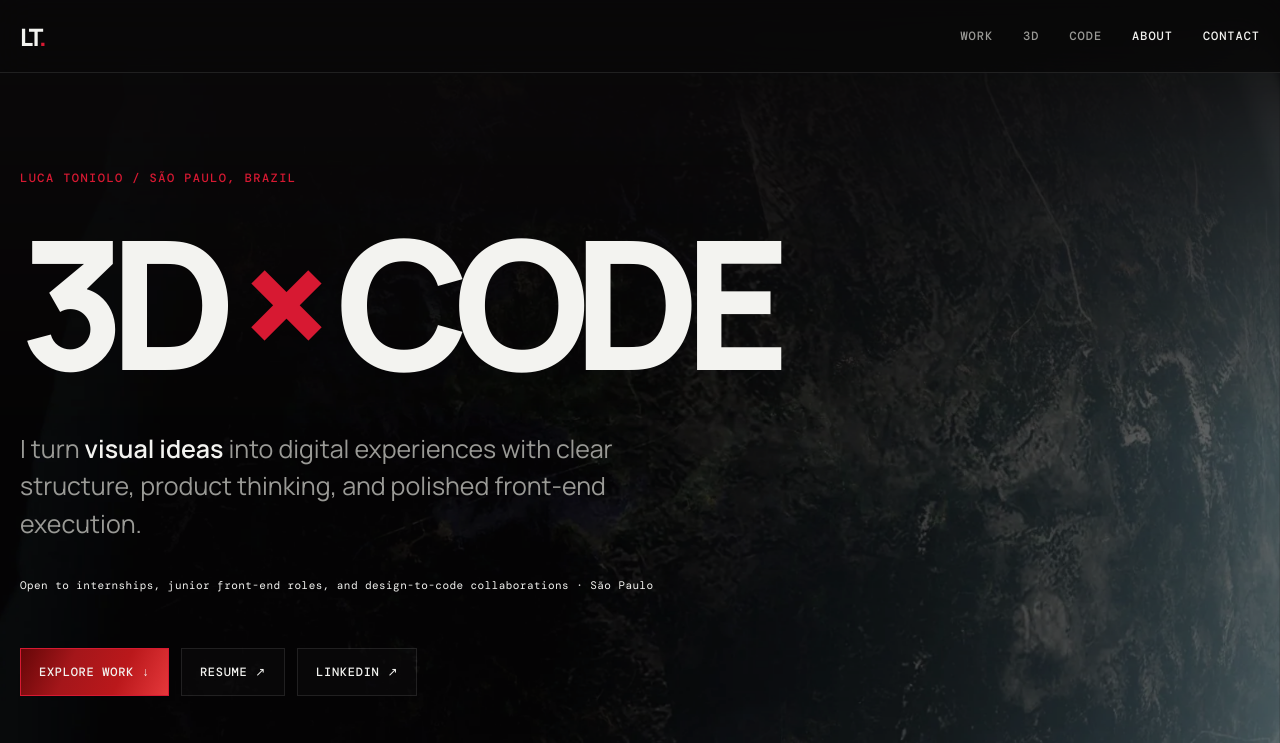
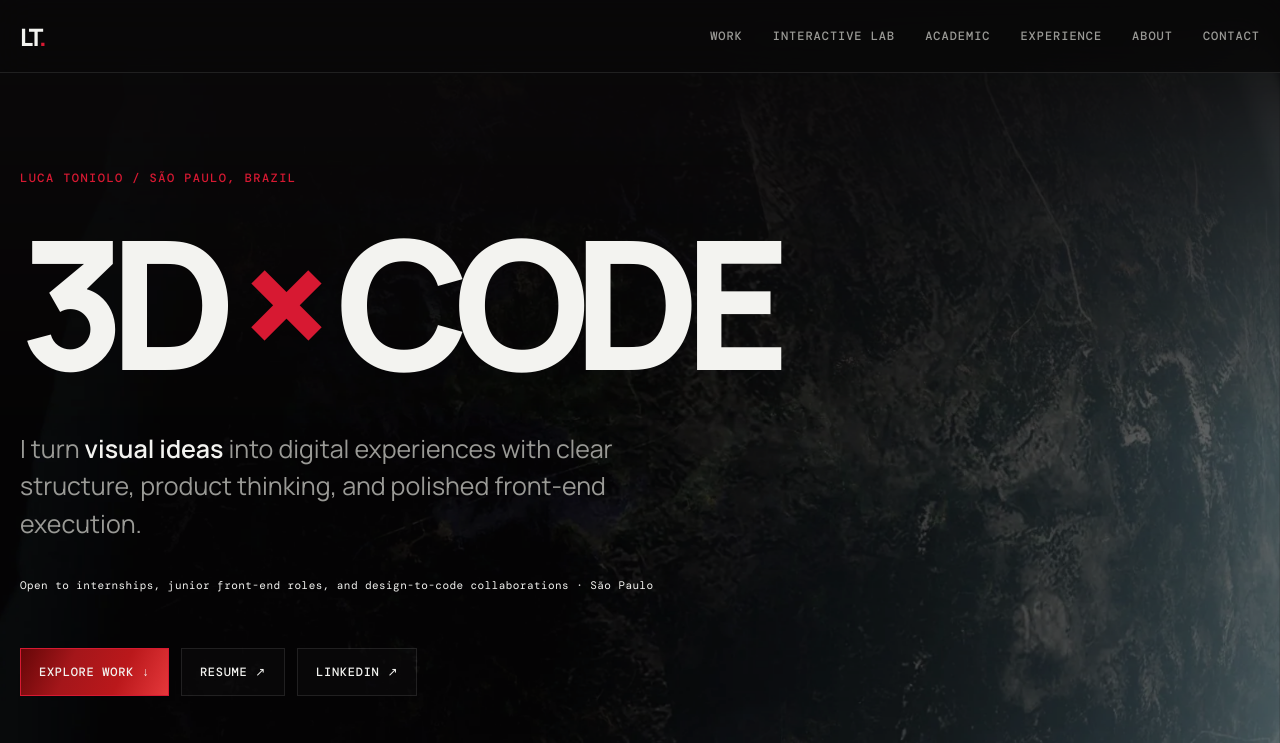
Before and after one commit to Lvc4br/LV_Portfolio, a React (Vite) app: page / in a window 1280 px wide. Shown: the top 743 px of the page. Built offline with nearby package versions, Linux system fonts and the light colour scheme; no server answers.

Commit message:
Wire multipage navigation and page routes

```diff
--- a/src/components/layout/Navbar.jsx
+++ b/src/components/layout/Navbar.jsx
@@ -2,14 +2,20 @@ import { useState } from "react";
 import { NavLink } from "react-router-dom";
 import tracker from "../../lib/analytics.js";
 
+const links = [
+  { to: "/work", label: "Work" },
+  { to: "/lab", label: "Interactive Lab" },
+  { to: "/academic", label: "Academic" },
+  { to: "/experience", label: "Experience" },
+  { to: "/about", label: "About" },
+  { to: "/contact", label: "Contact" },
+];
+
 export default function Navbar() {
   const [open, setOpen] = useState(false);
+  const closeMenu = () => setOpen(false);
 
-  const closeMenu = () => {
-    setOpen(false);
-  };
-
-  const goToContact = () => {
+  const handleContact = () => {
     tracker.track("contact_click");
     closeMenu();
   };
@@ -17,16 +23,24 @@ export default function Navbar() {
   return (
     <header className="nav">
       <div className="container nav__inner">
-        <NavLink className="nav__brand" to="/" end onClick={closeMenu} aria-label="LT. — Home">LT<span>.</span></NavLink>
-        <nav id="primary-navigation" className={open ? "nav__links is-open" : "nav__links"}>
-          <NavLink to="/work" end onClick={closeMenu}>Work</NavLink>
-          <NavLink to="/work/3d" onClick={closeMenu}>3D</NavLink>
-          <NavLink to="/work/code" onClick={closeMenu}>Code</NavLink>
-          <NavLink to="/" state={{ scrollTo: "about" }} onClick={closeMenu}>About</NavLink>
-          <NavLink to="/" state={{ scrollTo: "contact" }} onClick={goToContact}>Contact</NavLink>
+        <NavLink className="nav__brand" to="/" end onClick={closeMenu} aria-label="LT. — Home">
+          LT<span>.</span>
+        </NavLink>
+        <nav id="primary-navigation" className={open ? "nav__links is-open" : "nav__links"} aria-label="Main navigation">
+          {links.map((link) => (
+            <NavLink
+              key={link.to}
+              to={link.to}
+              end={link.to === "/work"}
+              onClick={link.to === "/contact" ? handleContact : closeMenu}
+            >
+              {link.label}
+            </NavLink>
+          ))}
         </nav>
         <button
           className="nav__menu"
+          type="button"
           onClick={() => setOpen((isOpen) => !isOpen)}
           aria-expanded={open}
           aria-controls="primary-navigation"
```
